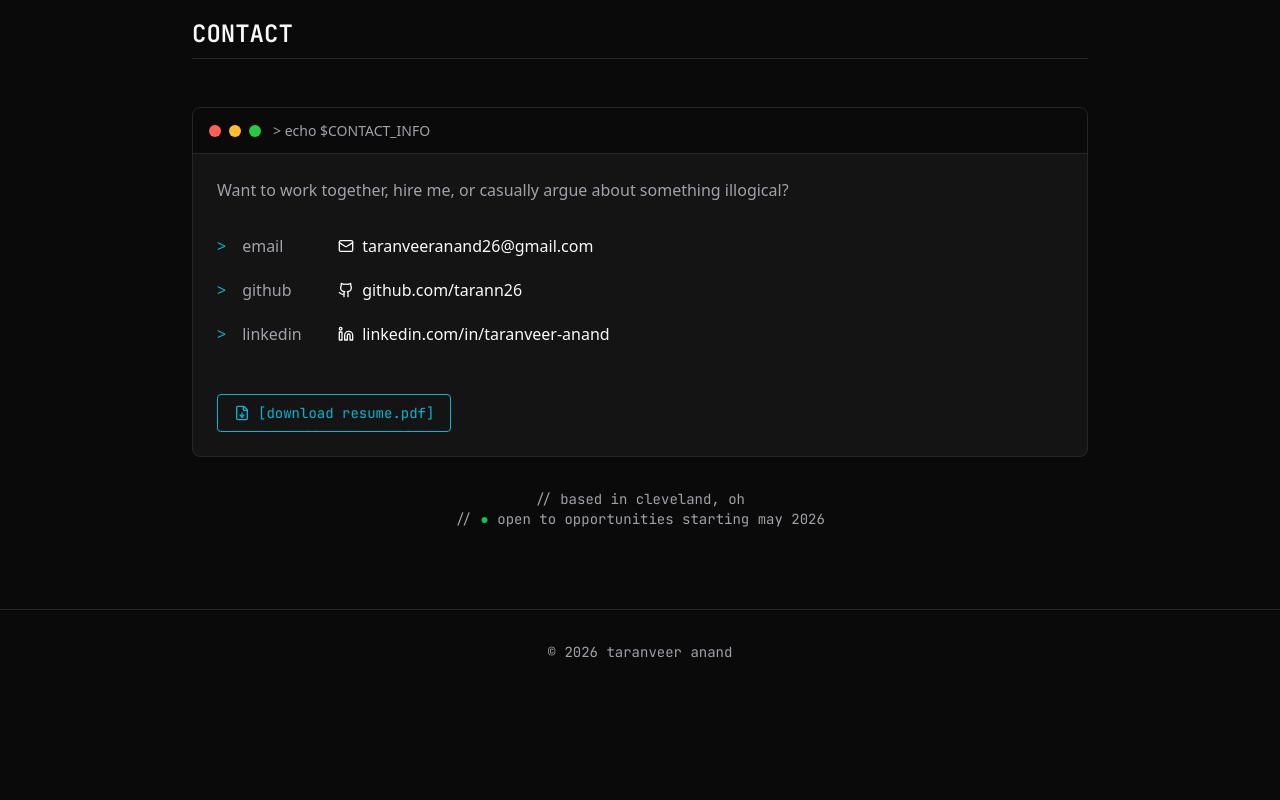
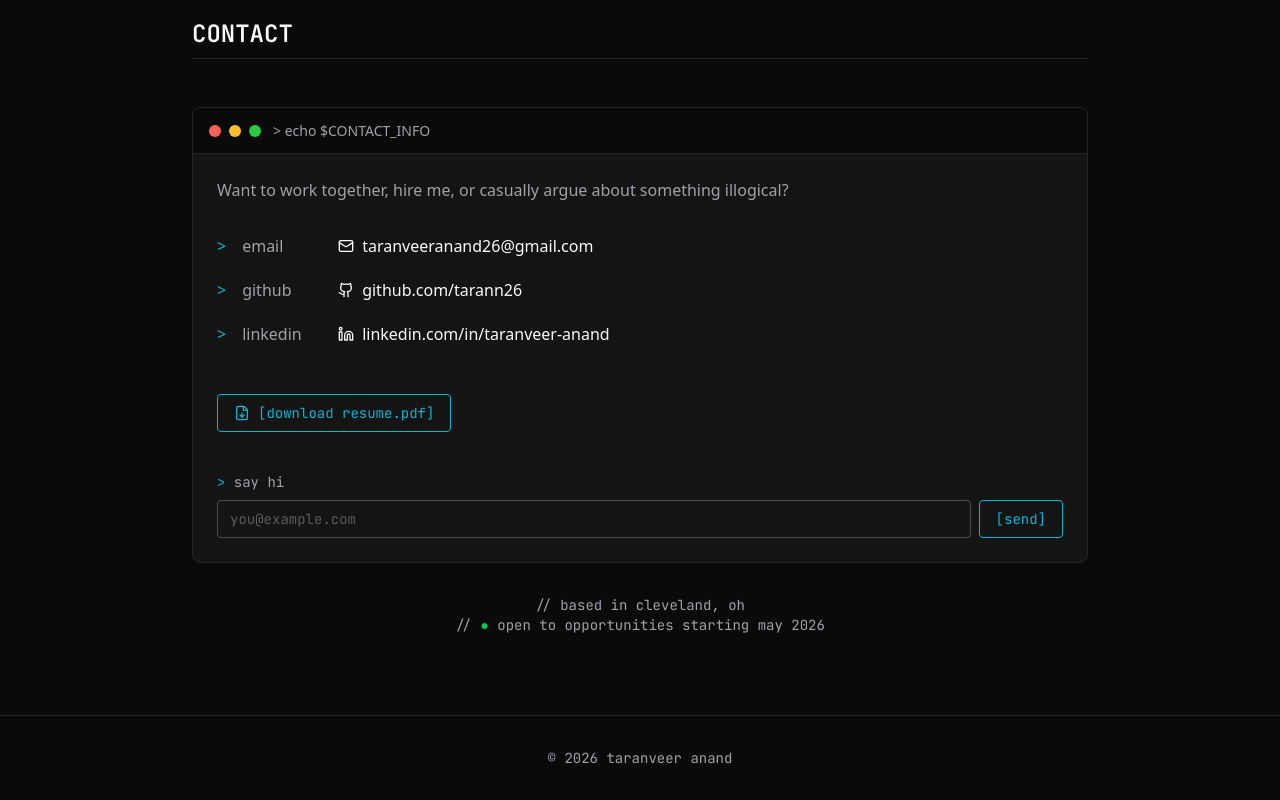
Before and after one commit to tarann26/portfolio, a Next.js app: page / in a window 1280 px wide. Shown: the part 6890-7690 px from the top of the page. Before the commit the page ends 7584 px from the top, so only its background shows below. Built offline with nearby package versions, Linux system fonts and the light colour scheme.

Commit message:
feat: instrument portfolio with TAMPR snippet for live validation

```diff
--- a/src/app/layout.tsx
+++ b/src/app/layout.tsx
@@ -65,6 +65,13 @@ export default function RootLayout({
       >
         <div className="noise-overlay" aria-hidden="true" />
         {children}
+        {/* TAMPR live snippet validation — preview-branch only, never merged to main */}
+        <script
+          async
+          src="https://tampr.aionxxxi.uk/v0/s.js?i=2"
+          data-tampr-key="LDtv3LN3uwqKk2v4Y_xhLkzk_fQEKMACXPOz8_taYkg"
+          data-tampr-salt="PL_e4e8lP7Ab3gBY6f1lLA"
+        />
         <Analytics />
       </body>
     </html>
--- a/src/components/sections/Contact.tsx
+++ b/src/components/sections/Contact.tsx
@@ -77,6 +77,63 @@ function ContactLink({ link }: { link: ContactLink }) {
   );
 }
 
+// TAMPR snippet API (window.tampr is installed by the snippet <script> in layout.tsx).
+type TamprApi = (cmd: string, ...args: unknown[]) => void;
+const tampr = (): TamprApi | undefined =>
+  typeof window === "undefined"
+    ? undefined
+    : (window as Window & { tampr?: TamprApi }).tampr;
+
+function SayHi() {
+  const [email, setEmail] = useState("");
+  const [sent, setSent] = useState(false);
+
+  const handleSubmit = (e: React.FormEvent) => {
+    e.preventDefault();
+    const value = email.trim();
+    if (!value) return;
+    tampr()?.("identify", value);
+    setSent(true);
+    setEmail("");
+    setTimeout(() => setSent(false), 3000);
+  };
+
+  return (
+    <form onSubmit={handleSubmit} className="mt-4 flex flex-col gap-2 font-mono text-sm">
+      <label htmlFor="sayhi-email" className="text-text-secondary">
+        <span className="text-accent-cyan">&gt;</span> say hi
+      </label>
+      <div className="flex items-center gap-2">
+        <input
+          id="sayhi-email"
+          type="email"
+          required
+          value={email}
+          onChange={(e) => setEmail(e.target.value)}
+          placeholder="you@example.com"
+          className="flex-1 bg-transparent border border-text-secondary/40 rounded px-3 py-2 text-text-primary placeholder:text-text-secondary/50 focus:border-accent-cyan focus:outline-none transition-colors"
+        />
+        <button
+          type="submit"
+          className="px-4 py-2 border border-accent-cyan text-accent-cyan rounded hover:bg-accent-cyan/10 transition-colors whitespace-nowrap"
+        >
+          [send]
+        </button>
+      </div>
+      {sent && (
+        <motion.span
+          initial={{ opacity: 0, x: -10 }}
+          animate={{ opacity: 1, x: 0 }}
+          className="text-green-500 flex items-center gap-1"
+        >
+          <Check size={14} />
+          thanks — talk soon!
+        </motion.span>
+      )}
+    </form>
+  );
+}
+
 export function Contact() {
   return (
     <section id="contact" className="py-20 px-4">
@@ -106,6 +163,7 @@ export function Contact() {
               <motion.a
                 href="/resume.pdf"
                 download
+                onClick={() => tampr()?.("track", "activated")}
                 whileHover={{ scale: 1.02 }}
                 whileTap={{ scale: 0.98 }}
                 className="inline-flex items-center gap-2 mt-4 px-4 py-2 border border-accent-cyan text-accent-cyan rounded hover:bg-accent-cyan/10 transition-colors font-mono text-sm"
@@ -113,6 +171,8 @@ export function Contact() {
                 <FileDown size={16} />
                 [download resume.pdf]
               </motion.a>
+
+              <SayHi />
             </div>
           </TerminalWindow>
         </motion.div>
```
